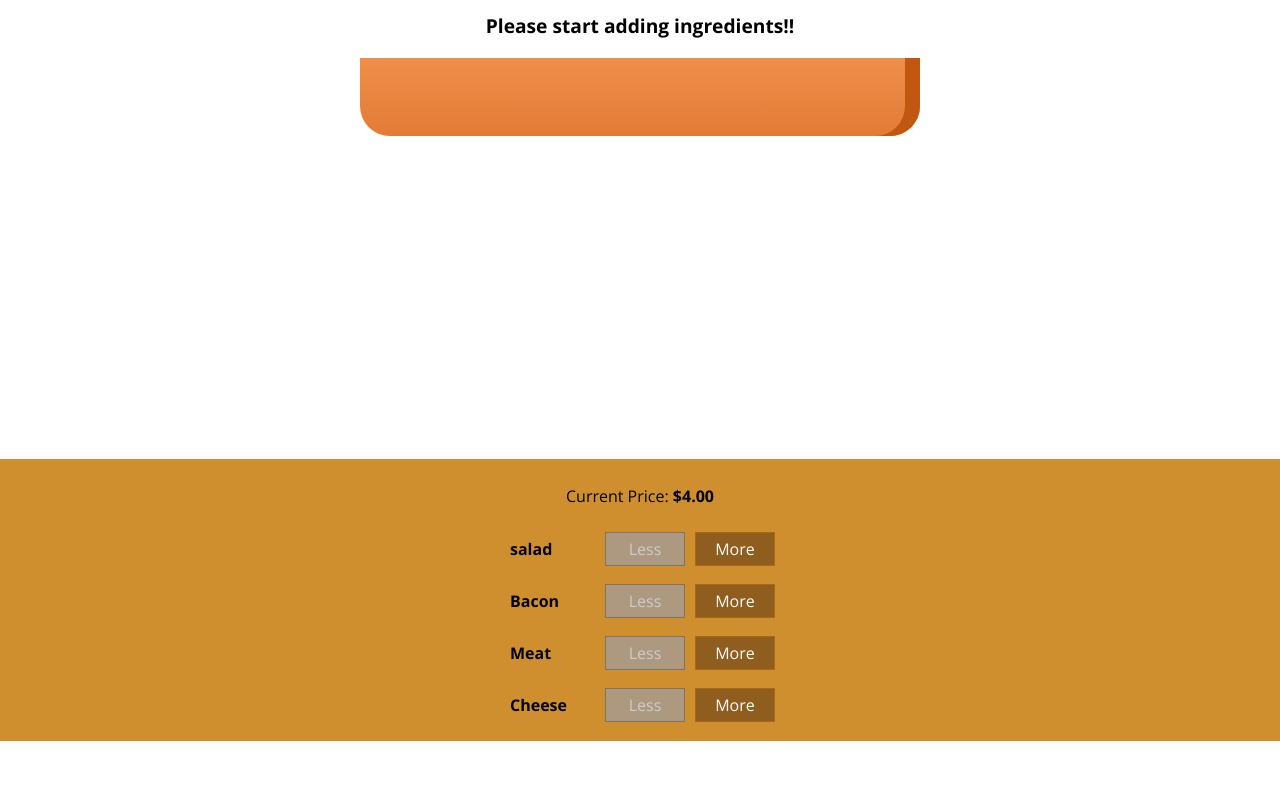
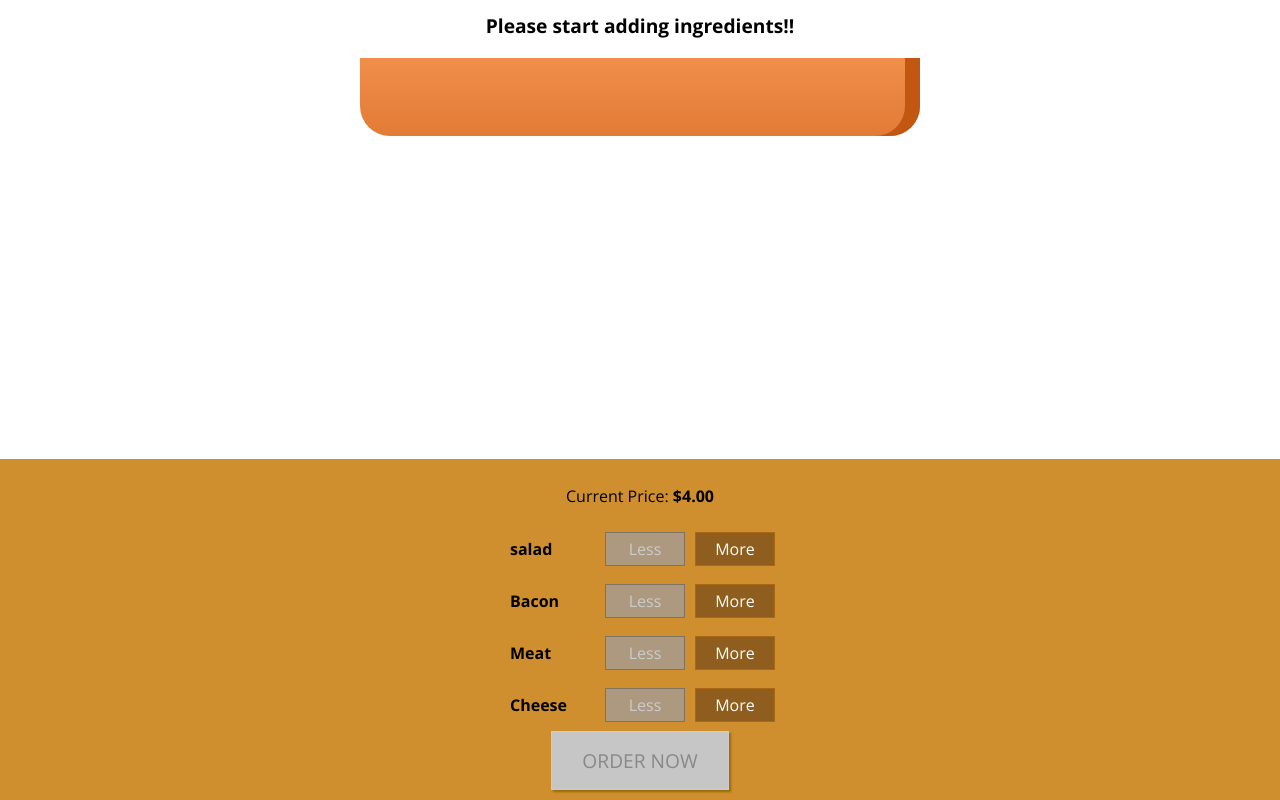
Before and after one commit to alka-si/Burger-Builder, a React app: page / in a window 1280 px wide. Shown: the part 179-979 px from the top of the page. Before the commit the page ends 920 px from the top, so only its background shows below. Built offline with nearby package versions, Linux system fonts and the light colour scheme.

Commit message:
Added order now button functionality

```diff
--- a/src/Components/Burger/BuildControls/BuildControls.css
+++ b/src/Components/Burger/BuildControls/BuildControls.css
@@ -8,3 +8,45 @@
     margin: auto;
     padding: 10px 0;
 }
+
+
+.OrderButton {
+    background-color: #DAD735;
+    outline: none;
+    cursor: pointer;
+    border: 1px solid #966909;
+    color: #966909;
+    font-family: inherit;
+    font-size: 1.2em;
+    padding: 15px 30px;
+    box-shadow: 2px 2px 2px #966909;
+}
+
+.OrderButton:hover, .OrderButton:active {
+    background-color: #A0DB41;
+    border: 1px solid #966909;
+    color: #966909;
+}
+
+.OrderButton:disabled {
+    background-color: #C7C6C6;
+    cursor: not-allowed;
+    border: 1px solid #ccc;
+    color: #888888;
+}
+
+.OrderButton:not(:disabled) {
+    animation: enable 0.3s linear;
+}
+
+@keyframes enable {
+    0% {
+        transform: scale(1);
+    }
+    60% {
+        transform: scale(1.1);
+    }
+    100% {
+        transform: scale(1);
+    }
+}
--- a/src/Components/Burger/BuildControls/BuildControls.js
+++ b/src/Components/Burger/BuildControls/BuildControls.js
@@ -20,6 +20,10 @@
                             removed={() => props.removeIngredient(control.type)}
                             disabled={props.disabled[control.type]}/>
             })}
+            <button
+                className={classes.OrderButton}
+                disabled={!props.purchaseable}
+                onClick={props.purchase}>ORDER NOW</button>
         </div>
     )
 }
```
